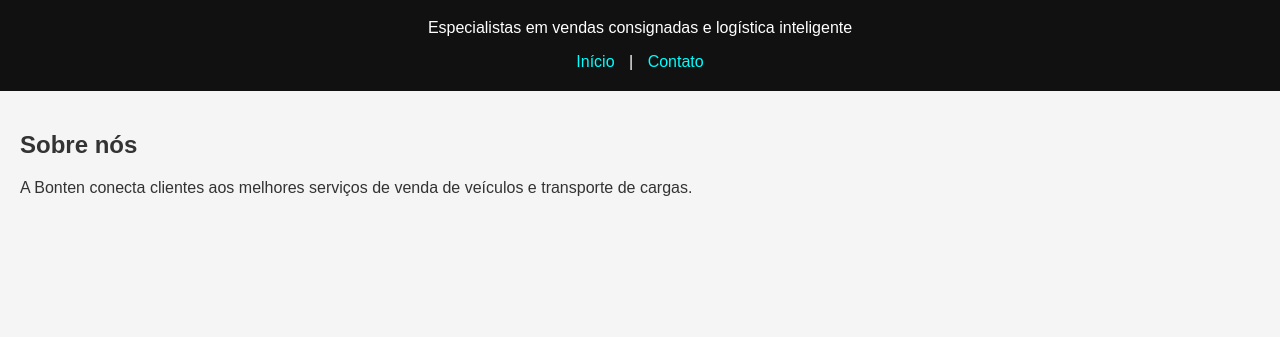
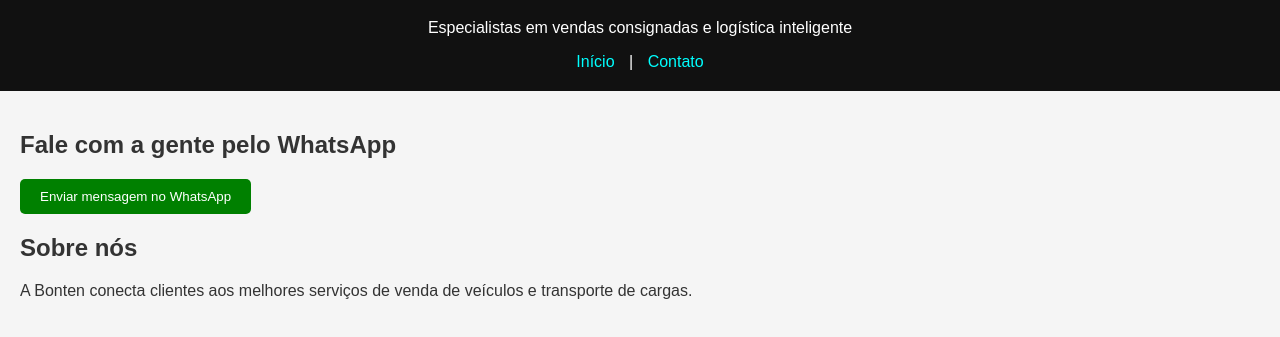
Before and after one commit to ReisBoubon/bonten-site, a plain HTML site: page index.html in a window 1280 px wide. Shown: the part 81-418 px from the top of the page. Drawn offline with Linux system fonts and the light colour scheme.

Commit message:
Adiciona botão do WhatsApp

```diff
--- a/index.html
+++ b/index.html
@@ -14,7 +14,15 @@
             <a href="index.html">Início</a> | <a href="contato.html">Contato</a>
         </nav>
     </header>
-    <main>
+    <main><section>
+  <h2>Fale com a gente pelo WhatsApp</h2>
+  <a href="https://wa.me/+5527999043604" target="_blank">
+    <button style="padding: 10px 20px; background: green; color: white; border: none; border-radius: 5px;">
+      Enviar mensagem no WhatsApp
+    </button>
+  </a>
+</section>
+
         <section>
             <h2>Sobre nós</h2>
             <p>A Bonten conecta clientes aos melhores serviços de venda de veículos e transporte de cargas.</p>
```
